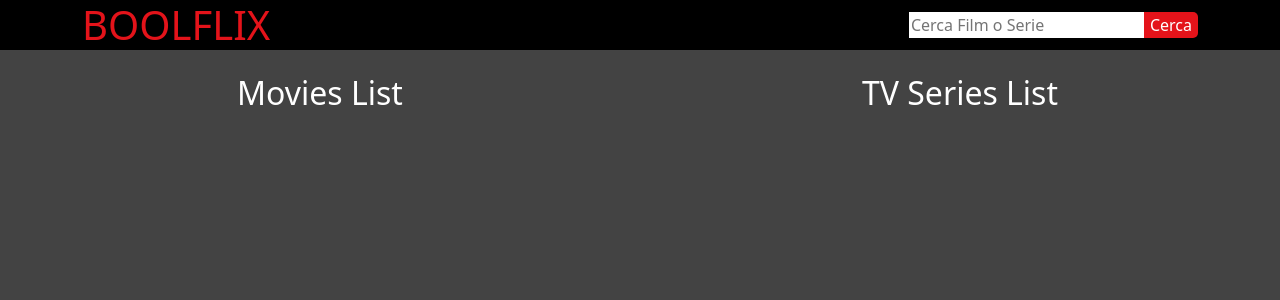
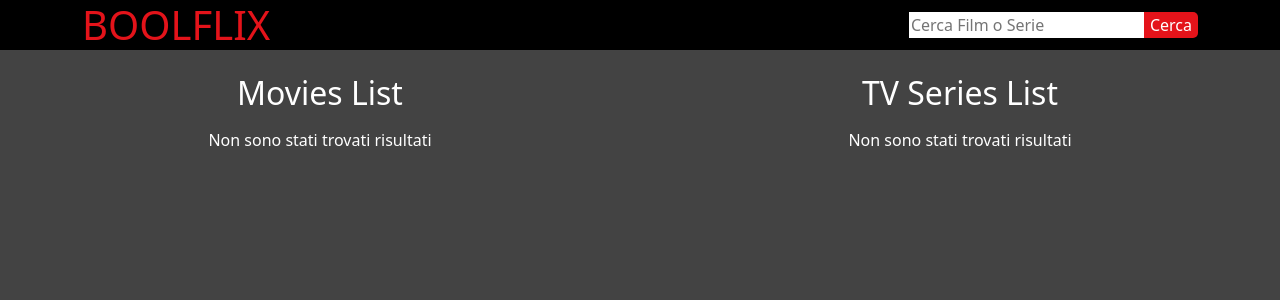
Before and after one commit to MrGians/vue-boolflix, a Vue app: page / in a window 1280 px wide. Shown: the top 300 px of the page. Built offline with nearby package versions, Linux system fonts and the light colour scheme.

Commit message:
Added msg in case the query doesn't give results

```diff
--- a/src/components/BaseMain.vue
+++ b/src/components/BaseMain.vue
@@ -6,22 +6,24 @@
         <!-- Section Title -->
         <h2>Movies List</h2>
         <!-- Movie Card List -->
-        <div class="row">
+        <div v-if="movies.length" class="row">
           <div v-for="movie in movies" :key="movie.id" class="col-4 p-1">
             <CardCover :item="movie" />
           </div>
         </div>
+        <div v-else>Non sono stati trovati risultati</div>
       </section>
       <!-- TV Series Section -->
       <section id="tv-series">
         <!-- Section Title -->
         <h2>TV Series List</h2>
         <!-- TV Series Card List -->
-        <div class="row">
+        <div v-if="series.length" class="row">
           <div v-for="serie in series" :key="serie.id" class="col-4 p-1">
             <CardCover :item="serie" />
           </div>
         </div>
+        <div v-else>Non sono stati trovati risultati</div>
       </section>
     </div>
   </main>
--- a/src/components/CardCover.vue
+++ b/src/components/CardCover.vue
@@ -34,7 +34,7 @@
       <!-- Cast -->
       <div class="cast">
         <div>Cast:</div>
-        <span></span>
+        <span> </span>
       </div>
       <!-- Overview -->
       <div class="overview"></div>
```
